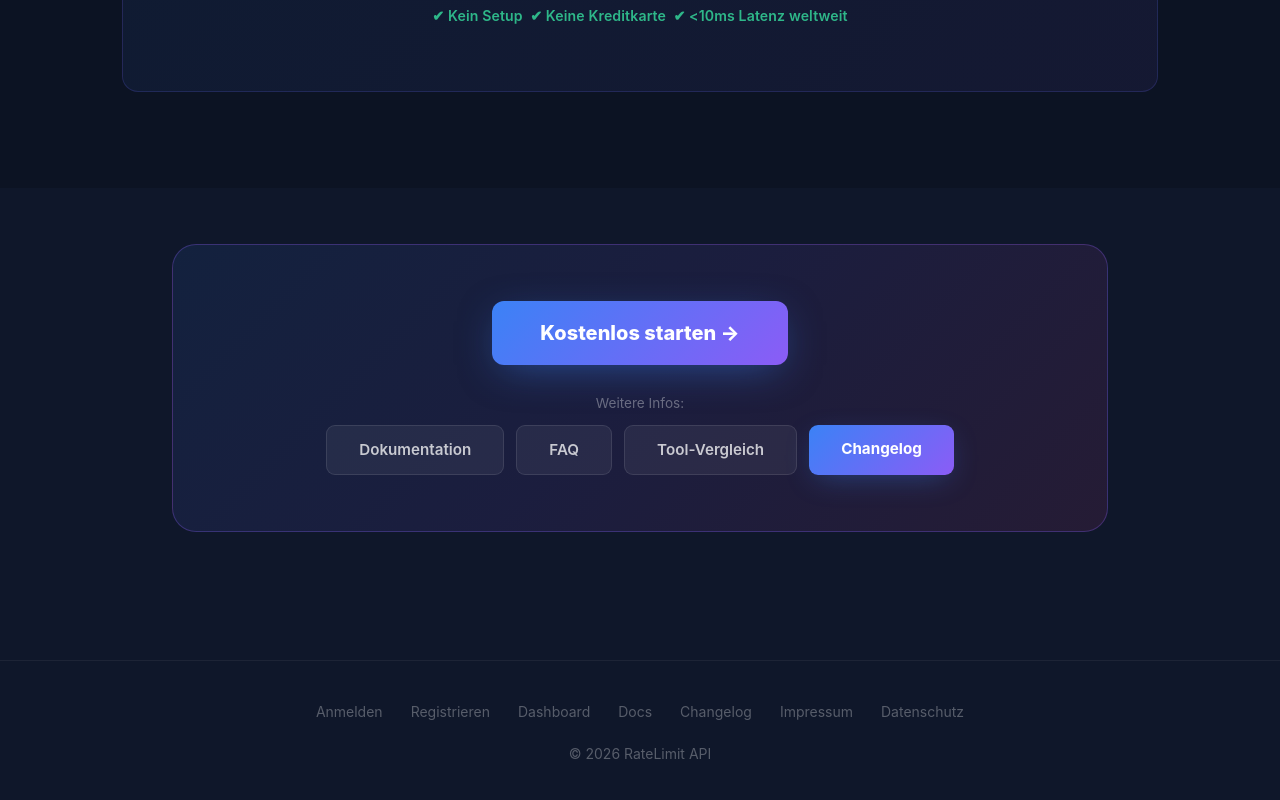
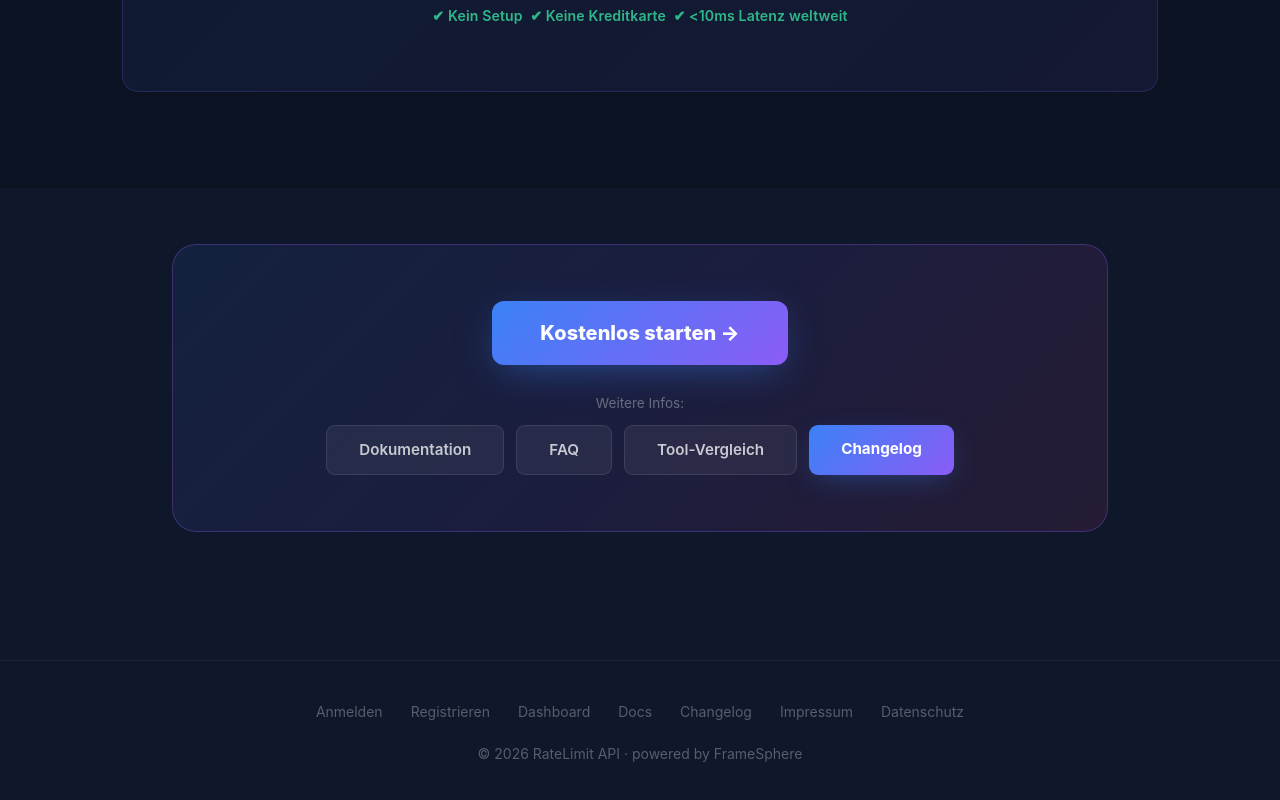
Before and after one commit to FrameSphere/ratelimit-api, a React (Vite) app in the folder frontend/: page / in a window 1280 px wide. Shown: the part 4588-5388 px from the top of the page. Built offline with nearby package versions, Linux system fonts and the light colour scheme; no server answers.

Commit message:
better footer text

```diff
--- a/frontend/src/components/ChangelogPage.tsx
+++ b/frontend/src/components/ChangelogPage.tsx
@@ -292,7 +292,15 @@ export function ChangelogPage() {
             <a key={h} href={h} style={{ color: 'rgba(255,255,255,0.3)', textDecoration: 'none' }}>{l}</a>
           ))}
         </div>
-        © 2026 RateLimit API
+        © 2026 RateLimit API · powered by{' '}
+        <a
+          href="https://frame-sphere.vercel.app/"
+          target="_blank"
+          rel="noopener noreferrer"
+          style={{ color: 'rgba(255,255,255,0.3)', textDecoration: 'none' }}
+          onMouseEnter={e => (e.currentTarget.style.color = 'rgba(255,255,255,0.5)')}
+          onMouseLeave={e => (e.currentTarget.style.color = 'rgba(255,255,255,0.3)')}
+        >FrameSphere</a>
       </footer>
 
       <style>{`
--- a/frontend/src/components/DocsPage.tsx
+++ b/frontend/src/components/DocsPage.tsx
@@ -781,7 +781,17 @@ curl -X POST ${BASE_URL}/check \\
                onMouseLeave={e => (e.currentTarget.style.color = 'rgba(255,255,255,0.25)')}>{l}</a>
           ))}
         </div>
-        <div style={{ marginTop: '1rem', fontSize: '0.75rem', color: 'rgba(255,255,255,0.15)' }}>© 2026 RateLimit API</div>
+        <div style={{ marginTop: '1rem', fontSize: '0.75rem', color: 'rgba(255,255,255,0.15)' }}>
+          © 2026 RateLimit API · powered by{' '}
+          <a
+            href="https://frame-sphere.vercel.app/"
+            target="_blank"
+            rel="noopener noreferrer"
+            style={{ color: 'rgba(255,255,255,0.15)', textDecoration: 'none' }}
+            onMouseEnter={e => (e.currentTarget.style.color = 'rgba(255,255,255,0.45)')}
+            onMouseLeave={e => (e.currentTarget.style.color = 'rgba(255,255,255,0.15)')}
+          >FrameSphere</a>
+        </div>
       </footer>
 
       <style>{`
--- a/frontend/src/components/HomePage.tsx
+++ b/frontend/src/components/HomePage.tsx
@@ -294,7 +294,17 @@ export function HomePage() {
                 </a>
               ))}
             </div>
-            <div>© 2026 RateLimit API</div>
+            <div>
+              © 2026 RateLimit API · powered by{' '}
+              <a
+                href="https://frame-sphere.vercel.app/"
+                target="_blank"
+                rel="noopener noreferrer"
+                style={{ color: 'inherit', textDecoration: 'none' }}
+                onMouseEnter={e => (e.currentTarget.style.opacity = '0.7')}
+                onMouseLeave={e => (e.currentTarget.style.opacity = '1')}
+              >FrameSphere</a>
+            </div>
           </div>
         </footer>
       </div>
--- a/frontend/src/components/shared/SiteFooter.tsx
+++ b/frontend/src/components/shared/SiteFooter.tsx
@@ -19,7 +19,17 @@ export function SiteFooter() {
           ))}
         </div>
         <div style={{ fontSize: '0.8rem', color: 'rgba(255,255,255,0.2)' }}>
-          © 2026 RateLimit API · API Rate Limiting Service auf Cloudflare Workers
+          © 2026 RateLimit API · API Rate Limiting Service auf Cloudflare Workers · powered by{' '}
+          <a
+            href="https://frame-sphere.vercel.app/"
+            target="_blank"
+            rel="noopener noreferrer"
+            style={{ color: 'rgba(255,255,255,0.2)', textDecoration: 'none' }}
+            onMouseEnter={e => (e.currentTarget.style.color = 'rgba(255,255,255,0.5)')}
+            onMouseLeave={e => (e.currentTarget.style.color = 'rgba(255,255,255,0.2)')}
+          >
+            FrameSphere
+          </a>
         </div>
       </div>
     </footer>
```
